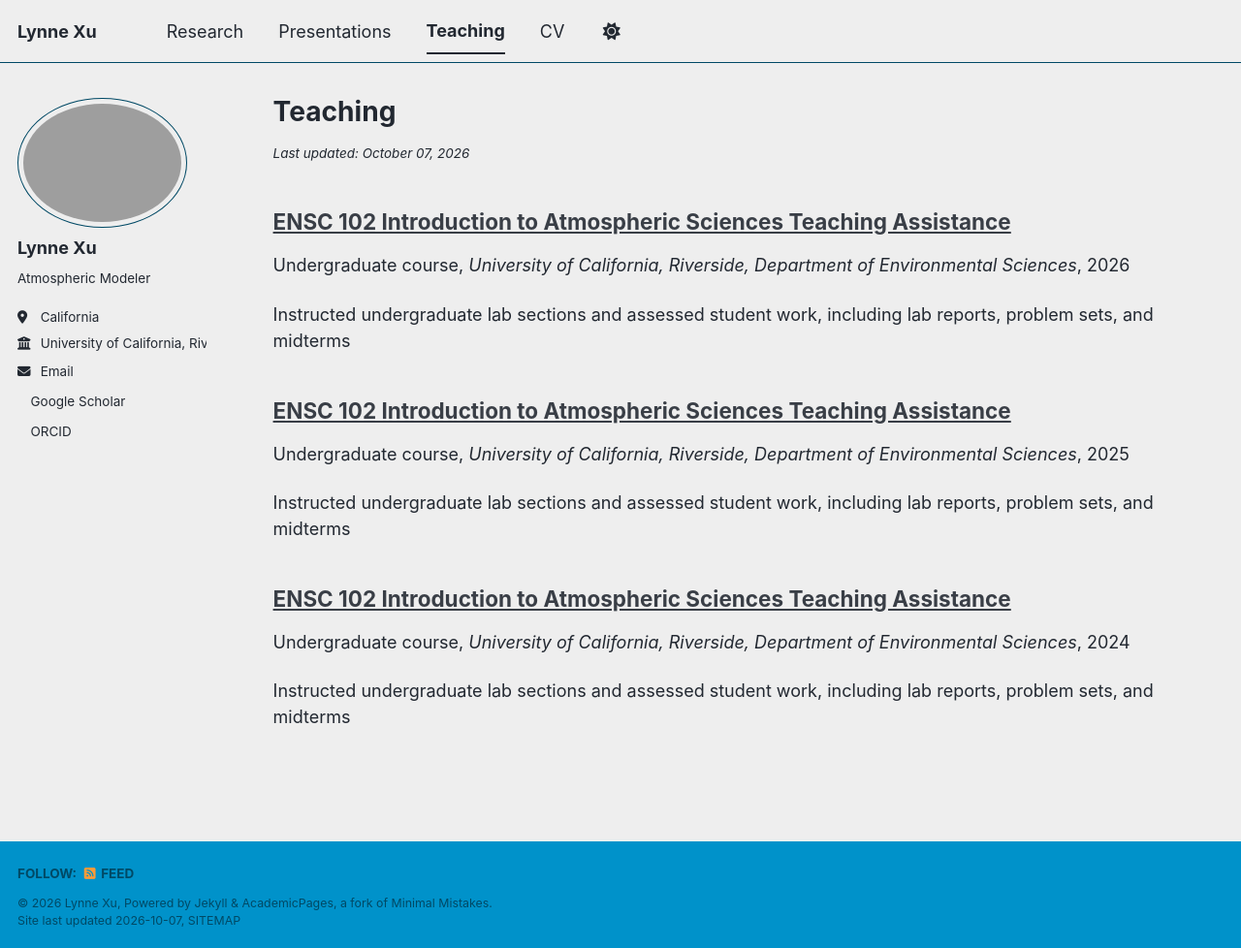
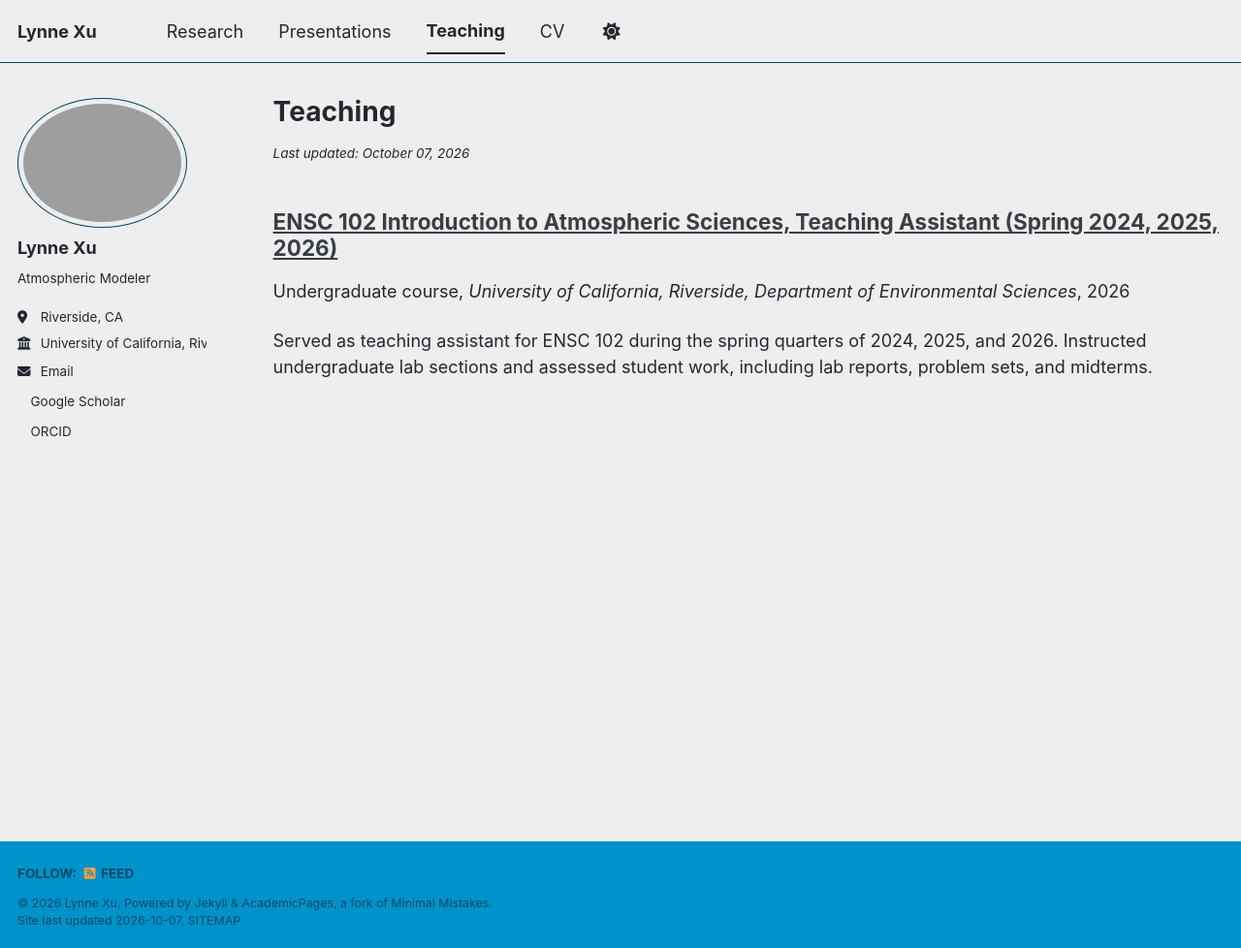
Before and after one commit to LynneXu-0915/LynneXu-0915.github.io, a Jekyll site: the page built from _pages/teaching.html, in a window 1280 px wide and 978 px high. Shown: the whole window at 97% size. Built offline with Jekyll 4.4.1, drawn with Linux system fonts in a browser that asks for light colours; a style sheet for code colours, icons or effects is not loaded.

Commit message:
Finished Research Page and edit Aboutme

```diff
--- a/_config.yml
+++ b/_config.yml
@@ -27,7 +27,7 @@ author:
   name             : "Lynne Xu"
   pronouns         : # example: "she/her"
   bio              : "Atmospheric Modeler"
-  location         : "California"
+  location         : "Riverside, CA"
   employer         : "University of California, Riverside"
   uri              : # URL
   email            : "lxu070@ucr.edu"
--- a/_pages/research.md
+++ b/_pages/research.md
@@ -10,22 +10,29 @@ author_profile: true
 
 Multiple factors contribute to air quality issues in Southern California, including wildfires, freight movement, commuter traffic, and meteorology shaped by the geography of the LA Basin. I combine chemical transport models, dispersion models, trajectory models, low-cost sensors, and regulatory monitors to investigate these sources and factors.
 
-## Wildfire smoke transport
+## Wildfire Plume Transport
 
-A short paragraph on this project: the question, the models you used, and the main finding.
+To investigate the influence of meteorology on wildfire plume transport, I ran hypothetical scenarios using the Weather Research and Forecasting model coupled with Chemistry (WRF-Chem). For each day of 2017, I started a simulation with identical wildfire emissions under that day's meteorology, and then analyzed the results.
 
-<img src="/images/smoke_plume.png" alt="WRF-Chem smoke plume" width="600">
 
-<small><em>Figure caption: what the map shows, the date, and the variable.</em></small>
+<img src="/images/method_proj1.png" alt="Project 1 Methods" width="600">
+<br>
+<small><em>Schematic of steps of data analysis process. Yellow boxes represent input external data, blue boxes data processing method, red boxes represent processed and input data</em></small>
 
+
+With statistical analysis, we can break down population-weighted concentrations and relate them to calculated transport metrics, including horizontal transport, vertical mixing, and population co-location.
+
+<img src="/images/stackedBar_timeseries_co.png" alt="Stacked bar timeseries" width="600">
+
+<small><em>Weekly average PWC and transport metric with WRF calculated values.</em></small>
 ## Transportation emissions and community air quality
 
-A short paragraph on this project.
+Given the spatial variability of emissions throughout the greater LA region, I investigated the relative influence of local and long-range transported emissions in the Ontario, California region. Using low-cost sensors, regulatory monitors, and a trajectory model (STILT), I analyzed both the spatial variability in PM2.5 concentrations within Ontario and the differences in the origin of air at each station.
 
-<img src="/images/omega_map.png" alt="Study area map" width="600">
+<img src="/images/road_map_overlay_proj2.png" alt="Study area map" width="600">
+<br>
+<small><em>Sensor deployment map in City of Ontario, California. </em></small>
 
-<small><em>Figure caption.</em></small>
-
-## Methods and tools
-
-WRF-Chem, AERMOD, WRF-STILT, R, Python.
+<img src="/images/footprint2024_county_ontario_stackedAnnuak.png" alt="Footprint Distributiuon" width="600">
+<br>
+<small><em>Site's footprint distribution by county </em></small>
--- a/_teaching/2024-spring-teaching-1.md
+++ /dev/null
@@ -1,11 +0,0 @@
----
-title: "ENSC 102 Introduction to Atmospheric Sciences Teaching Assistance "
-collection: teaching
-type: "Undergraduate course"
-permalink: /teaching/2024-spring-teaching-1
-venue: "University of California, Riverside, Department of Environmental Sciences"
-date: 2024-01-01
-location: "Riverside, CA, USA"
----
-
-Instructed undergraduate lab sections and assessed student work, including lab reports, problem sets, and midterms
--- a/_teaching/2025-spring-teaching-2.md
+++ /dev/null
@@ -1,11 +0,0 @@
----
-title: "ENSC 102 Introduction to Atmospheric Sciences Teaching Assistance "
-collection: teaching
-type: "Undergraduate course"
-permalink: /teaching/2025-spring-teaching-1
-venue: "University of California, Riverside, Department of Environmental Sciences"
-date: 2025-01-01
-location: "Riverside, CA, USA"
----
-
-Instructed undergraduate lab sections and assessed student work, including lab reports, problem sets, and midterms
--- a/_teaching/2026-spring-teaching-3.md
+++ /dev/null
@@ -1,11 +0,0 @@
----
-title: "ENSC 102 Introduction to Atmospheric Sciences Teaching Assistance "
-collection: teaching
-type: "Undergraduate course"
-permalink: /teaching/2026-spring-teaching-1
-venue: "University of California, Riverside, Department of Environmental Sciences"
-date: 2026-01-01
-location: "Riverside, CA, USA"
----
-
-Instructed undergraduate lab sections and assessed student work, including lab reports, problem sets, and midterms
--- /dev/null
+++ b/_teaching/ensc-102-teaching-assistant.md
@@ -0,0 +1,11 @@
+---
+title: "ENSC 102 Introduction to Atmospheric Sciences, Teaching Assistant (Spring 2024, 2025, 2026)"
+collection: teaching
+type: "Undergraduate course"
+permalink: /teaching/ensc-102-teaching-assistant
+venue: "University of California, Riverside, Department of Environmental Sciences"
+date: 2026-03-01
+location: "Riverside, CA, USA"
+---
+
+Served as teaching assistant for ENSC 102 during the spring quarters of 2024, 2025, and 2026. Instructed undergraduate lab sections and assessed student work, including lab reports, problem sets, and midterms.
```
Also changed, not shown: _pages/about.md (+3 -3 lines), images/boxplot_R2_co_Varmerged.png (added), images/footprint2024_county_ontario_stackedAnnuak.png (added), images/method_proj1.png (added), images/road_map_overlay_proj2.png (added), 1 other file.
